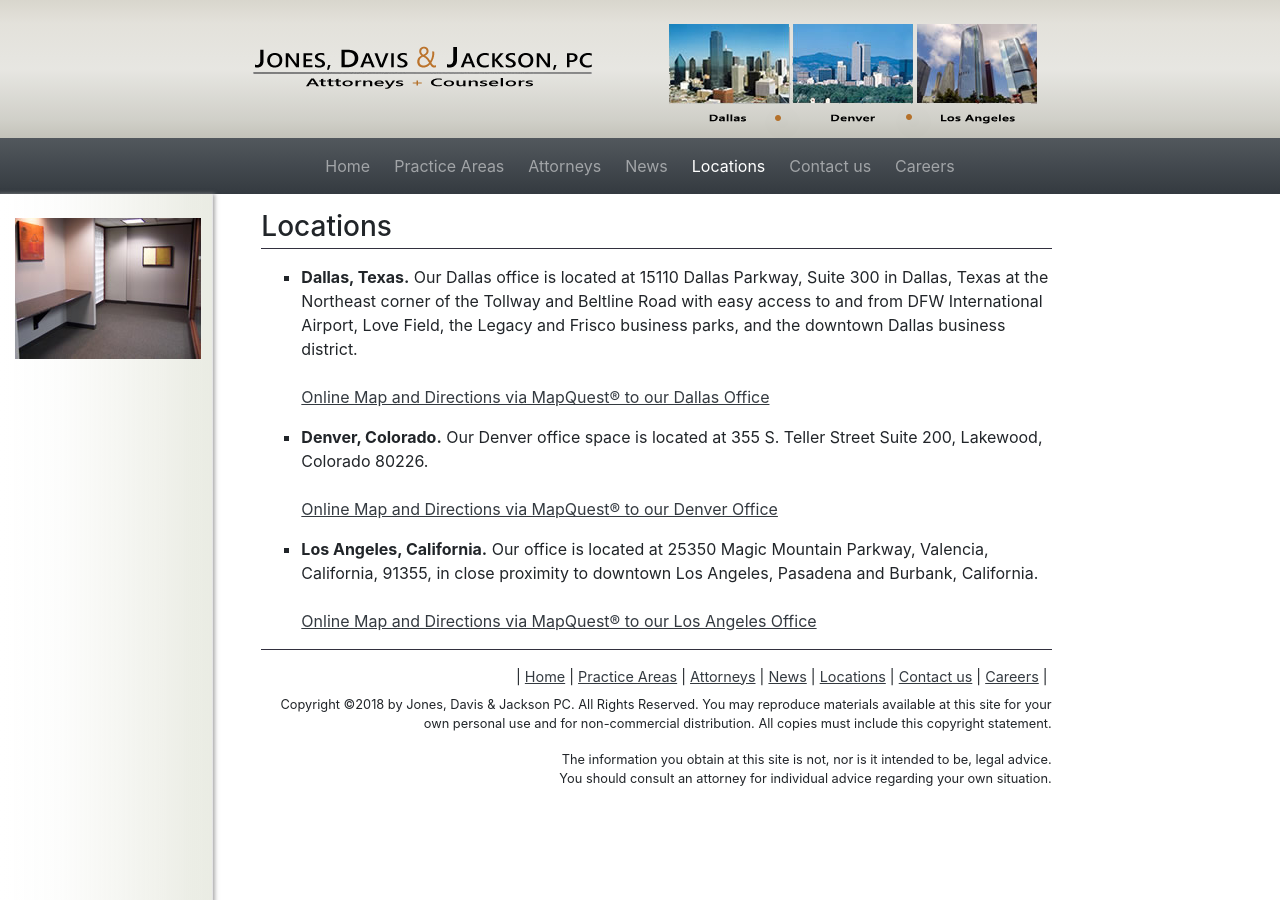
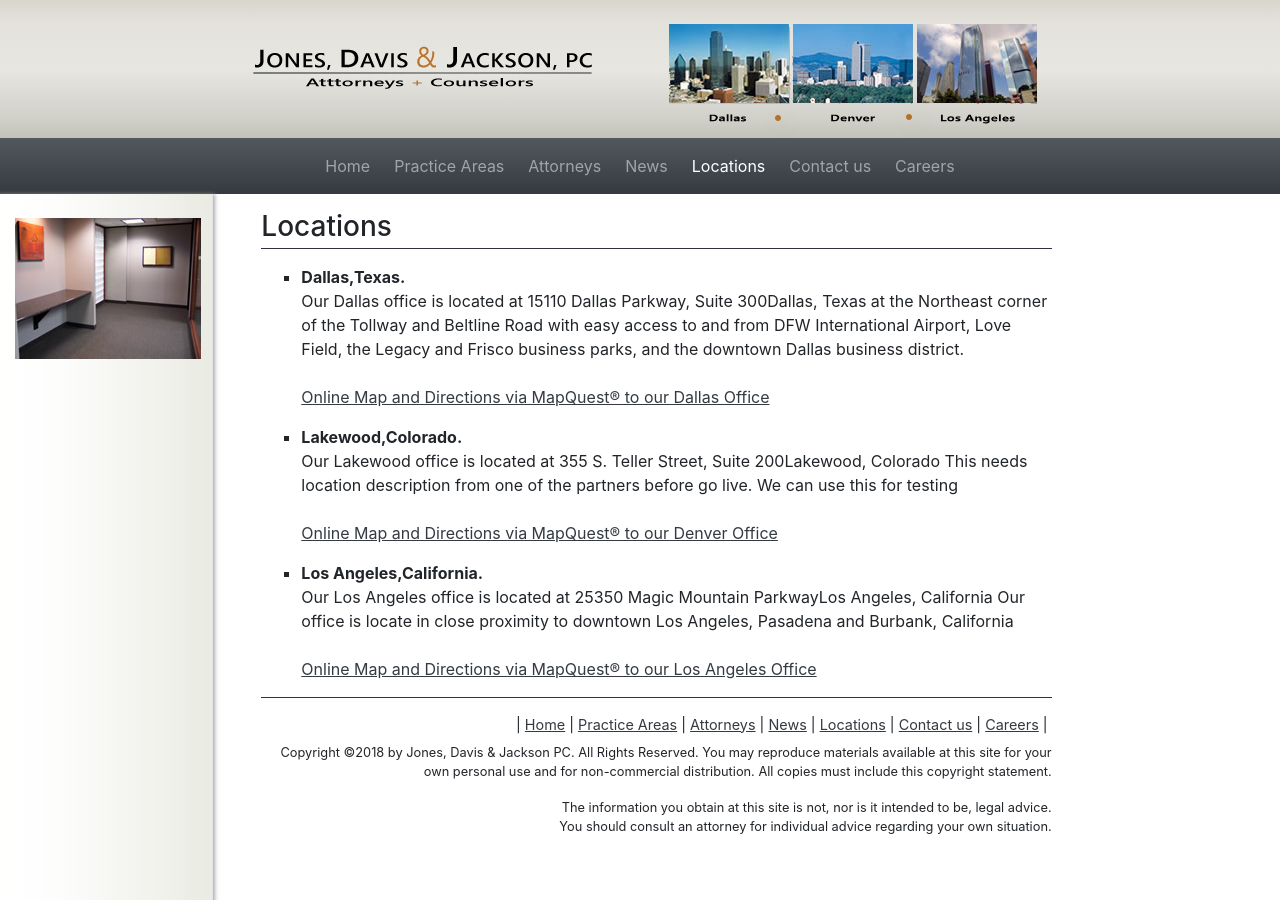
Before and after one commit to rendrap/JonesDaviscom, a Jekyll site: the page built from locations.md, in a window 1280 px wide and 900 px high. Built offline with Jekyll 4.4.1, drawn with Linux system fonts in a browser that asks for light colours.

Commit message:
change location section for using collection

```diff
--- a/_config.yml
+++ b/_config.yml
@@ -26,6 +26,7 @@ collections:
   attorneys:
     output: true
     permalink: /attorneys/:name
+  locations:
 
 
 defaults:
--- /dev/null
+++ b/_layouts/locations.html
@@ -0,0 +1,57 @@
+<!DOCTYPE html>
+<html amp>
+
+{% include head.html %}
+
+<body>
+
+{% include header.html %}
+
+<div class="container-fluid">
+    <div class="row flex-xl-nowrap">
+        <!-- SIDEBAR -->
+        <div id="sidebar" class="d-none d-md-block col-md-3 col-xl-2 text-center sidebar j-sidebar" {% if page.group %} style="overflow: auto;" {% endif %}>
+
+            {% if page.sidebar-img %}
+            <img class="mt-4" src={{ "assets/photos/" | relative_url }}{{ page.sidebar-img}}>
+            {% endif %}
+
+         </div><!-- SIDEBAR END -->
+
+        <!-- MAIN-CONTENT AREA -->
+        <main class="col-12 col-md-9 col-xl-8 pt-md-3 pl-md-5" role="main">
+
+            <article>
+
+                <!-- HEADER  -->
+                {% if page.title %}<h3 class="mb-0">{{ page.title }}</h3>{% endif %}
+                {% if page.subtitle %}<h5 class="mb-0">{{ page.subtitle }}</h5>{% endif %}
+                <hr class="mt-1 black-divider">
+
+                <ul>
+                {% for item in site.locations %}
+                    <li>
+                        <strong>{{ item.city }},{{ item.state }}.</strong>
+                        <p>Our {{ item.city }} office is located at {{ item.address }}{{ item.city }}, {{ item.state }} {{ item.content  | remove: '<p>' | remove: '</p>' }}</p>
+                    </li>
+                {% endfor %}
+                </ul>
+
+
+                {% if page.content-img %}
+                <img class="float-right mt-2 pl-3" src={{ "assets/photos/" | relative_url }}{{ page.content-img}}  {% if page.name == 'Spring Rowell' %} height="263" width="212"{% endif %}>
+                {% endif %}
+
+                {{ content }}
+
+            </article>
+
+            {% include footer.html %}
+        </main>
+
+    </div>
+
+</div>
+
+</body>
+</html>
--- a/locations.md
+++ b/locations.md
@@ -1,17 +1,8 @@
 ---
-layout: default
+layout: locations
 title: Locations
-subTitle: not used yet
+subTitle:
 sidebar-img: 100_1043_thumb.jpg
 nav-current: 'locations/'
 permalink: /locations/
 ---
-*   **Dallas, Texas.** Our Dallas office is located at 15110 Dallas Parkway, Suite 300 in Dallas, Texas at the Northeast corner of the Tollway and Beltline Road with easy access to and from DFW International Airport, Love Field, the Legacy and Frisco business parks, and the downtown Dallas business district.<br><br>
-[Online Map and Directions via MapQuest® to our Dallas Office](http://www.mapquest.com/maps/map.adp?searchtype=address&country=US&addtohistory=&searchtab=home&address=15110+Dallas+Parkway&city=Dallas&state=TX&zipcode=75248)
-
-*   **Denver, Colorado.** Our Denver office space is located at 355 S. Teller Street
-    Suite 200, Lakewood, Colorado 80226.<br><br>
-[Online Map and Directions via MapQuest® to our Denver Office](http://mapq.st/txHafw)
-
-*   **Los Angeles, California.** Our office is located at 25350 Magic Mountain Parkway, Valencia, California, 91355, in close proximity to downtown Los Angeles, Pasadena and Burbank, California.<br><br>
-[Online Map and Directions via MapQuest® to our Los Angeles Office](http://mapq.st/1dvn5UZ)
```
Also changed, not shown: _locations/dallas.md (+4 -2 lines), _locations/denver.md (+3 -1 lines), _locations/losAngeles.md (+4 -2 lines), contact_us.md (+12 -12 lines).
